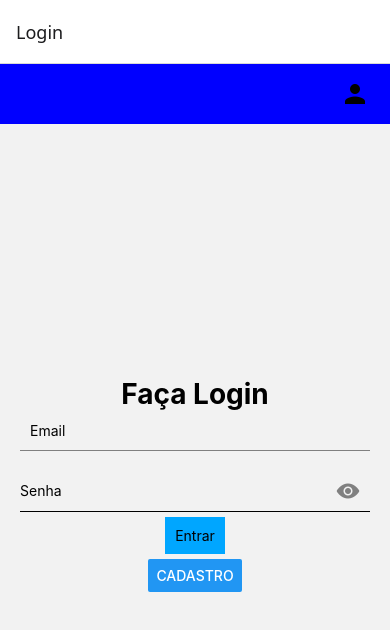
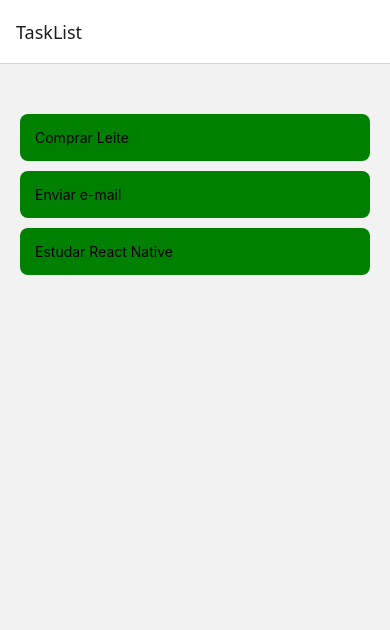
Before and after one commit to PedroLemosBonini/meuAPP, a React Native app: screen /TaskList in a window 390 px wide. Shown: the top 630 px of the page. Built offline with nearby package versions, Linux system fonts and the light colour scheme.

Commit message:
Adicionando lista com redirecionamento

```diff
--- a/src/App.js
+++ b/src/App.js
@@ -8,13 +8,24 @@
 import CadastroOrganizador from "./screens/CadastroOrganizador";
 import CadastroIngresso from "./screens/CadastroIngresso";
 import Layout from "./components/Layout";
+import TaskList from "./screens/TaskList";
+import TaskDetail from "./screens/TaskDetail";
 
 const Stack = createStackNavigator();
 
 export default function App() {
   return (
     <NavigationContainer>
-      <Stack.Navigator initialRouteName="Login">
+
+      <Stack.Navigator initialRouteName="TaskList">
+        <Stack.Screen
+        name="TaskList"
+        component={TaskList}
+        />
+        <Stack.Screen
+        name="TaskDetail"
+        component={TaskDetail}
+        />
         <Stack.Screen
           name="Login"
           component={() => (
--- a/src/axios/axios.js
+++ b/src/axios/axios.js
@@ -1,7 +1,7 @@
 import axios from 'axios'
 
 const api = axios.create({
-    baseURL:"http://10.89.234.148:5000/api/v1/",
+    baseURL:"http://10.89.240.71:5000/api/v1/",
     headers:{
         'accept':'application/json'
     }
--- /dev/null
+++ b/src/screens/TaskDetail.js
@@ -0,0 +1,14 @@
+import React from "react";
+import { View, Text } from "react-native";
+
+export default function TaskDetail({ route }){
+    const {task} = route.params;
+    return(
+        <View>
+            <Text>Detalhes da Tarefa: {task.title}</Text>
+            <Text>Data: {task.date}</Text>
+            <Text>Hora: {task.time}</Text>
+            <Text>Local: {task.address}</Text>
+        </View>
+    )
+}
--- /dev/null
+++ b/src/screens/TaskList.js
@@ -0,0 +1,68 @@
+import React from "react";
+import {
+  View,
+  Text,
+  TouchableOpacity,
+  FlatList,
+  StyleSheet,
+} from "react-native";
+
+export default function TaskList({ navigation }){
+    const tasks = [
+        {
+            id:1,
+            title:"Comprar Leite",
+            date:"2025-04-27",
+            time:"10:00",
+            address:"Supermercado XYZ Noemia"
+        },
+        {
+            id:2,
+            title:"Enviar e-mail",
+            date:"2024-06-20",
+            time:"14:45",
+            address:"Trabalho"
+        },
+        {
+            id:3,
+            title:"Estudar React Native",
+            date:"2024-06-26",
+            time:"00:00",
+            address:"Casa"
+        }
+    ]
+
+    const handleTaskPress = (task) => {
+        navigation.navigate("TaskDetail", {task})
+    }
+
+    return(
+        <View style={styles.container}>
+            <FlatList
+            data={tasks}
+            keyExtractor={(item) => item.id.toString}
+            renderItem={({item})=>(
+                <TouchableOpacity
+                style={styles.itemCard}
+                onPress={()=> handleTaskPress(item)}
+                >
+                    <Text>{item.title}</Text>
+                </TouchableOpacity>
+            )}
+            />
+        </View>
+    )
+}
+const styles = StyleSheet.create({
+    container:{
+        flex:1,
+        padding:20,
+        paddingTop:50
+    },
+    itemCard:{
+        padding:15,
+        backgroundColor:"green",
+        marginBottom:10,
+        borderRadius:8
+    }
+})
```
